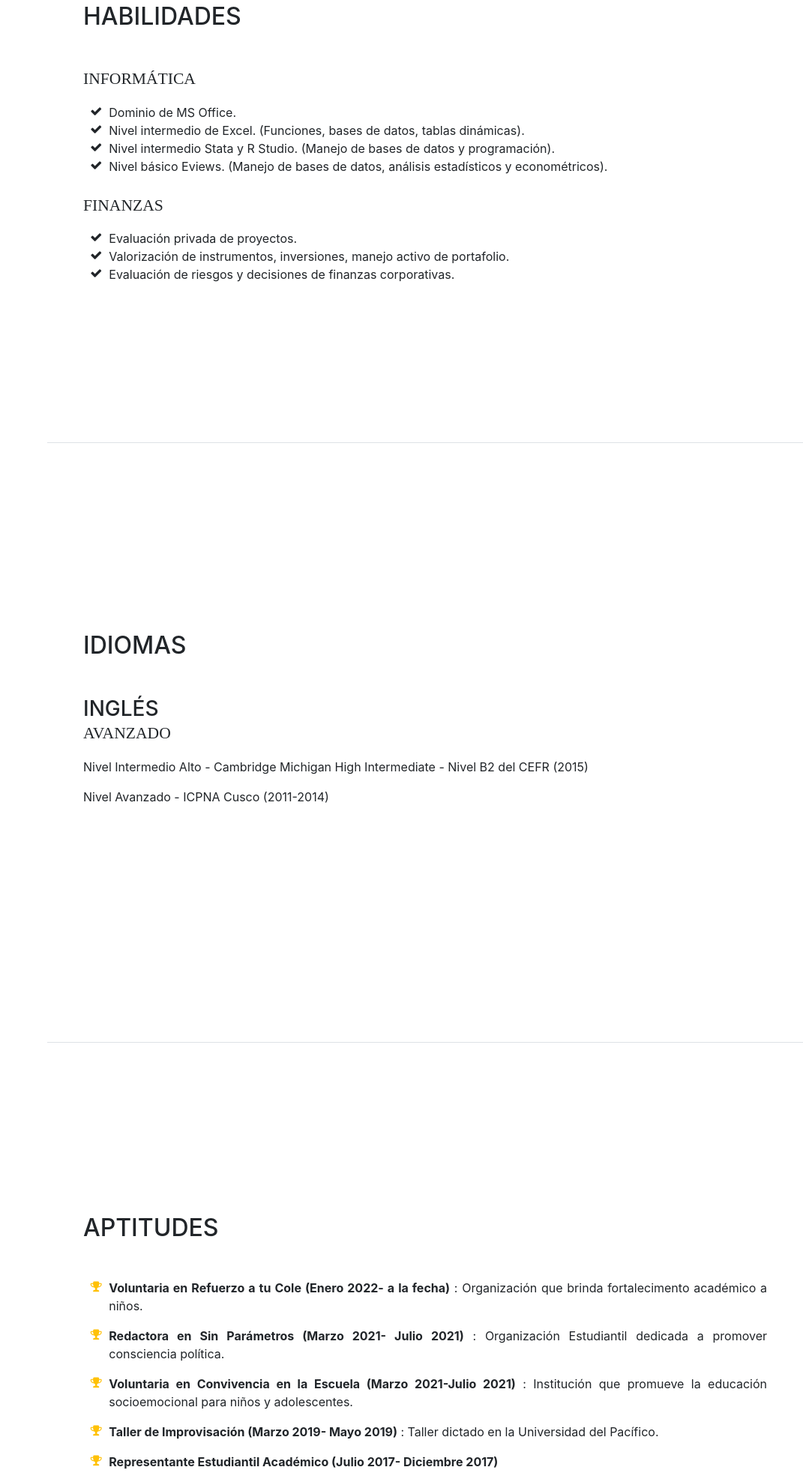
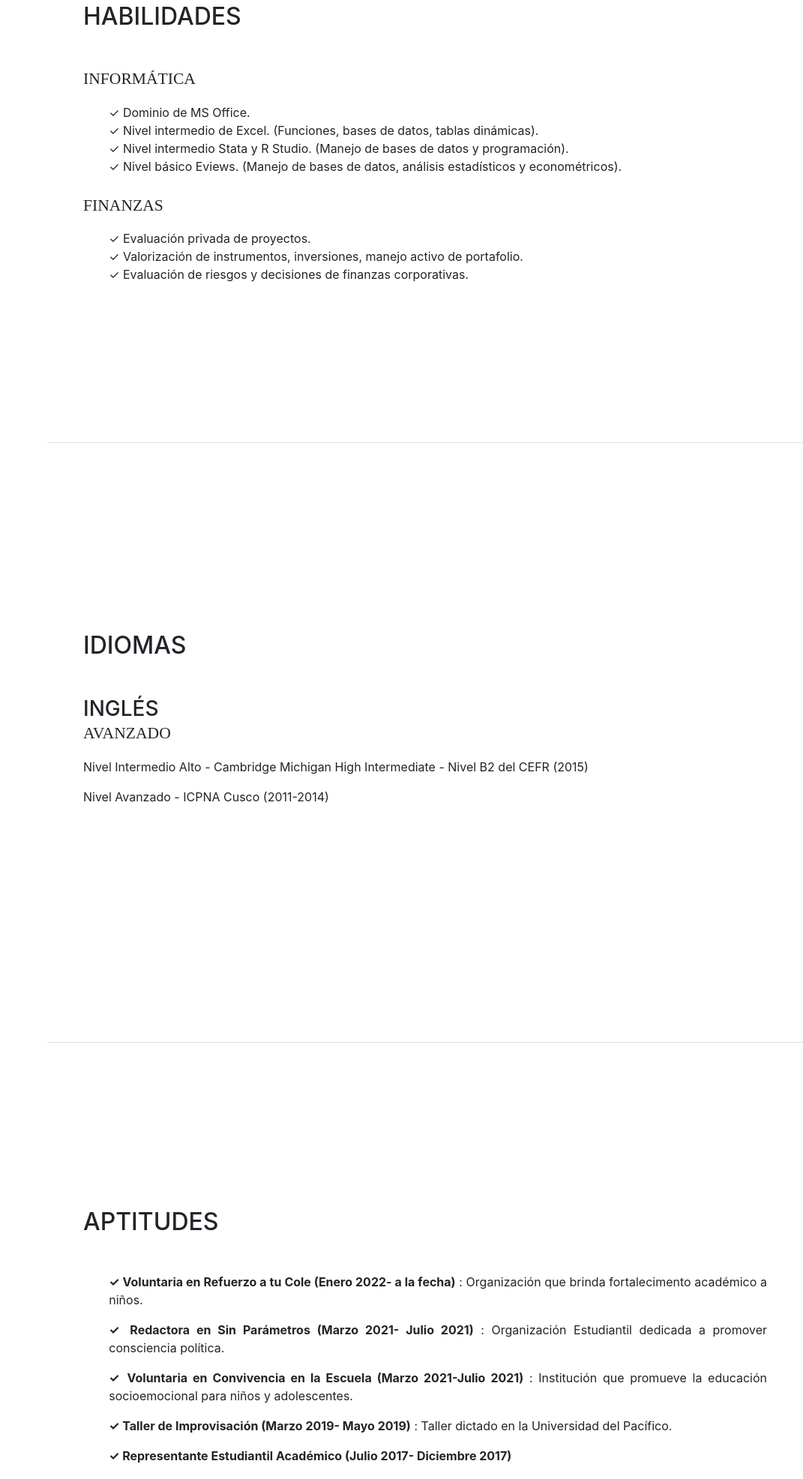
Before and after one commit to Arvep/resume-ariadna, a website with bundled scripts: page index.html in a window 1280 px wide. Shown: the part 1809-3782 px from the top of the page at 75% size, without its empty margins (209-1280 px from the left). Built offline with nearby package versions, Linux system fonts and the light colour scheme; a web font is replaced by a local one.

Commit message:
Update index.html
changed icons

```diff
--- a/index.html
+++ b/index.html
@@ -122,30 +122,23 @@
           <div class="subheading mb-3">Inform&aacute;tica</div>
           <ul class="fa-ul mb-0">
             <li>
-              <i class="fa-li fa fa-check"></i>
-              Dominio de MS Office.</li>
+              &#10003; Dominio de MS Office.</li>
             <li>
-              <i class="fa-li fa fa-check"></i>
-              Nivel intermedio de Excel. (Funciones, bases de datos, tablas din&aacute;micas).
+              &#10003; Nivel intermedio de Excel. (Funciones, bases de datos, tablas din&aacute;micas).
             <li>
-              <i class="fa-li fa fa-check"></i>
-              Nivel intermedio Stata y R Studio. (Manejo de bases de datos y programaci&oacute;n).</li>
+              &#10003; Nivel intermedio Stata y R Studio. (Manejo de bases de datos y programaci&oacute;n).</li>
             <li>
-              <i class="fa-li fa fa-check"></i>
-             Nivel b&aacute;sico Eviews. (Manejo de bases de datos, an&aacute;lisis estad&iacute;sticos y econom&eacute;tricos).</li>
+              &#10003; Nivel b&aacute;sico Eviews. (Manejo de bases de datos, an&aacute;lisis estad&iacute;sticos y econom&eacute;tricos).</li>
           </ul>
       </br>
           <div class="subheading mb-3">Finanzas</div>
           <ul class="fa-ul mb-0">
             <li>
-              <i class="fa-li fa fa-check"></i>
-              Evaluaci&oacute;n privada de proyectos.</li>
+              &#10003; Evaluaci&oacute;n privada de proyectos.</li>
             <li>
-              <i class="fa-li fa fa-check"></i>
-              Valorizaci&oacute;n de instrumentos, inversiones, manejo activo de portafolio.</li>
+              &#10003; Valorizaci&oacute;n de instrumentos, inversiones, manejo activo de portafolio.</li>
             <li>
-              <i class="fa-li fa fa-check"></i>
-              Evaluaci&oacute;n de riesgos y decisiones de finanzas corporativas.</li>
+              &#10003; Evaluaci&oacute;n de riesgos y decisiones de finanzas corporativas.</li>
           </ul>
         </div>
       </section>
@@ -172,20 +165,17 @@
         <div class="my-auto">
           <h2 class="mb-5">Aptitudes</h2>
           <ul  class="fa-ul mb-0">
-            <li>
-              <i  class="fa-li fa fa-trophy text-warning"></i>
-              <p align="justify"><b>Voluntaria en Refuerzo a tu Cole (Enero 2022- a la fecha)</b> : Organizaci&oacute;n que brinda fortalecimento acad&eacute;mico a ni&#241;os.
-              </p><li >
-              <i class="fa-li fa fa-trophy text-warning"></i>
-              <p align="justify"><b>Redactora en Sin Par&aacute;metros (Marzo 2021- Julio 2021)</b> : Organizaci&oacute;n Estudiantil dedicada a promover consciencia pol&iacute;tica.</p><li>
-              <i class="fa-li fa fa-trophy text-warning"></i>
-              <p align="justify"><b>Voluntaria en Convivencia en la Escuela (Marzo 2021-Julio 2021)</b> : Instituci&oacute;n que promueve la educaci&oacute;n socioemocional para ni&#241;os y adolescentes.</p><li>
-              <i class="fa-li fa fa-trophy text-warning"></i>
-              <p align="justify"><b>Taller de Improvisaci&oacute;n (Marzo 2019- Mayo 2019)</b> : Taller dictado en la Universidad del Pac&iacute;fico.</p></li>
-            <li>
-              <i class="fa-li fa fa-trophy text-warning"></i>
-             <b> Representante Estudiantil Acad&eacute;mico (Julio 2017- Diciembre 2017)</b></li>
-            <li>
+
+              <p align="justify"><b>&#10003; Voluntaria en Refuerzo a tu Cole (Enero 2022- a la fecha)</b> : Organizaci&oacute;n que brinda fortalecimento acad&eacute;mico a ni&#241;os.
+              </p>
+              <p align="justify"><b>&#10003; Redactora en Sin Par&aacute;metros (Marzo 2021- Julio 2021)</b> : Organizaci&oacute;n Estudiantil dedicada a promover consciencia pol&iacute;tica.</p>
+
+              <p align="justify"><b>&#10003; Voluntaria en Convivencia en la Escuela (Marzo 2021-Julio 2021)</b> : Instituci&oacute;n que promueve la educaci&oacute;n socioemocional para ni&#241;os y adolescentes.</p>
+
+              <p align="justify"><b>&#10003; Taller de Improvisaci&oacute;n (Marzo 2019- Mayo 2019)</b> : Taller dictado en la Universidad del Pac&iacute;fico.</p>
+
+              <p align="justify"><b>&#10003; Representante Estudiantil Acad&eacute;mico (Julio 2017- Diciembre 2017)</b></p>
+
             </ul>
         </div>
       </section>
```
